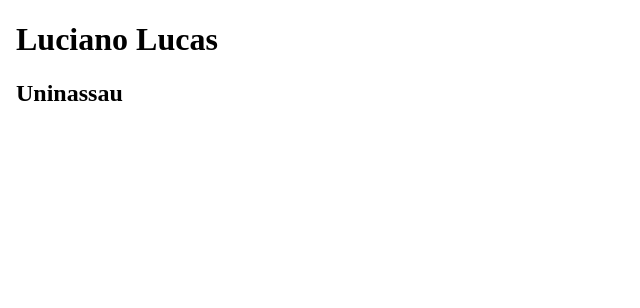
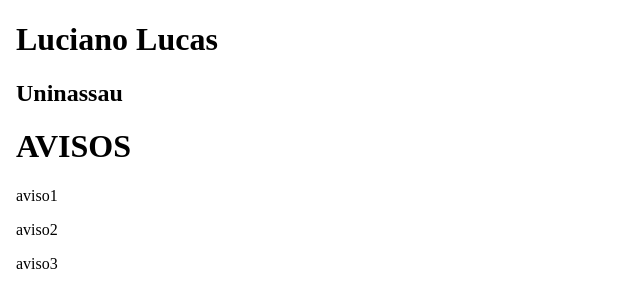
Before and after one commit to diegoframos81/G-Bus, a React (Vite) app: page / in a window 1280 px wide. Shown: the top 308 px of the page, without its empty margins (0-640 px from the left). Built offline with nearby package versions, Linux system fonts and the light colour scheme.

Commit message:
criação classe Aviso

```diff
--- a/src/App.tsx
+++ b/src/App.tsx
@@ -1,13 +1,15 @@
 
 import Card from './ui/components/Card'
+import Aviso from './ui/components/Aviso'
 function App() {
 
 
   return (
 
-
-    <Card/>
-
+    <>
+    <Card />
+    <Aviso />
+    </>
 
   )
 }
--- /dev/null
+++ b/src/ui/components/Aviso.tsx
@@ -0,0 +1,13 @@
+function Aviso(){
+    return(
+        <body>
+            <div>
+                <h1>AVISOS</h1>
+                <p>aviso1</p>
+                <p>aviso2</p>
+                <p>aviso3</p>
+            </div>
+        </body>
+    )
+}
+export default Aviso
```
